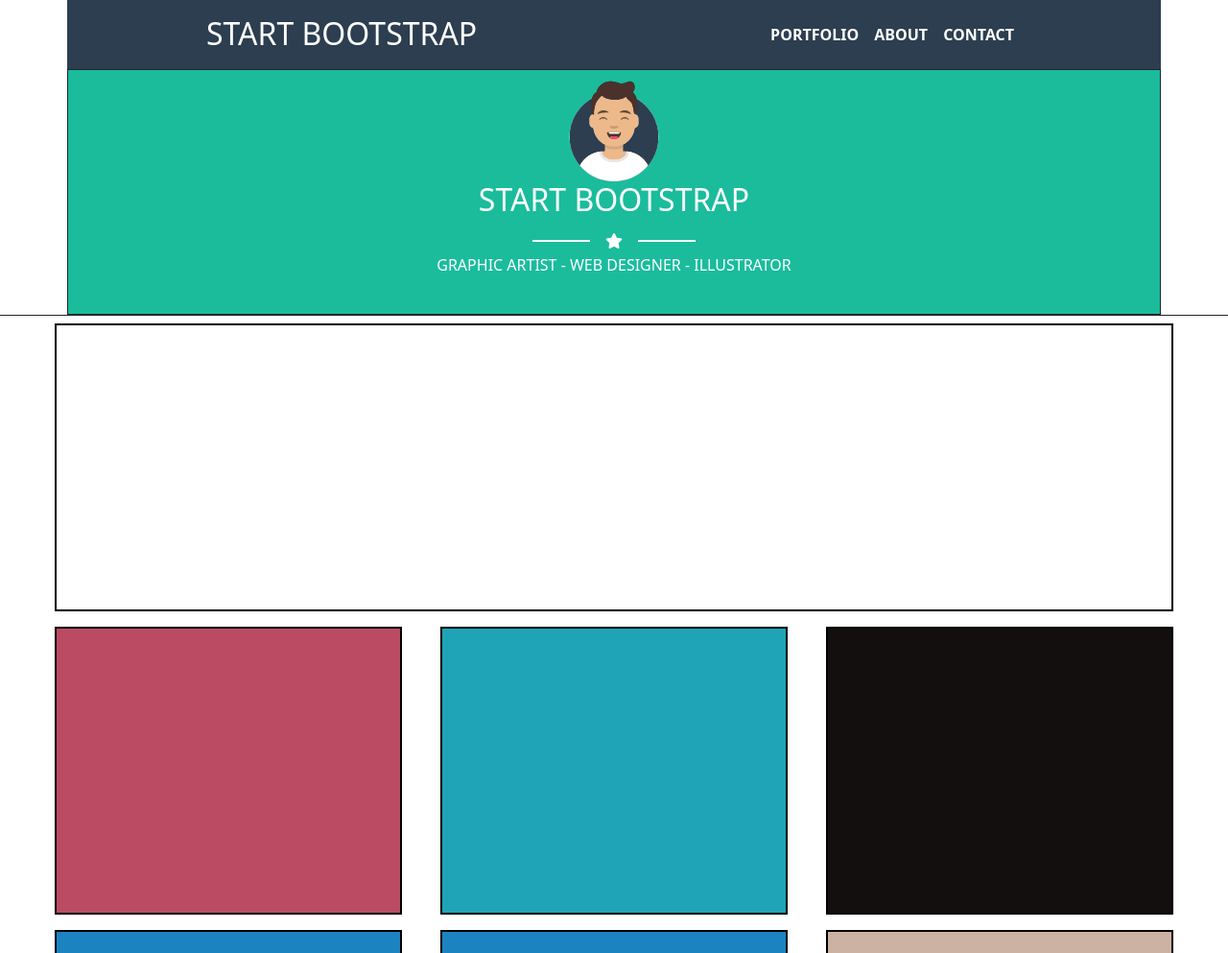
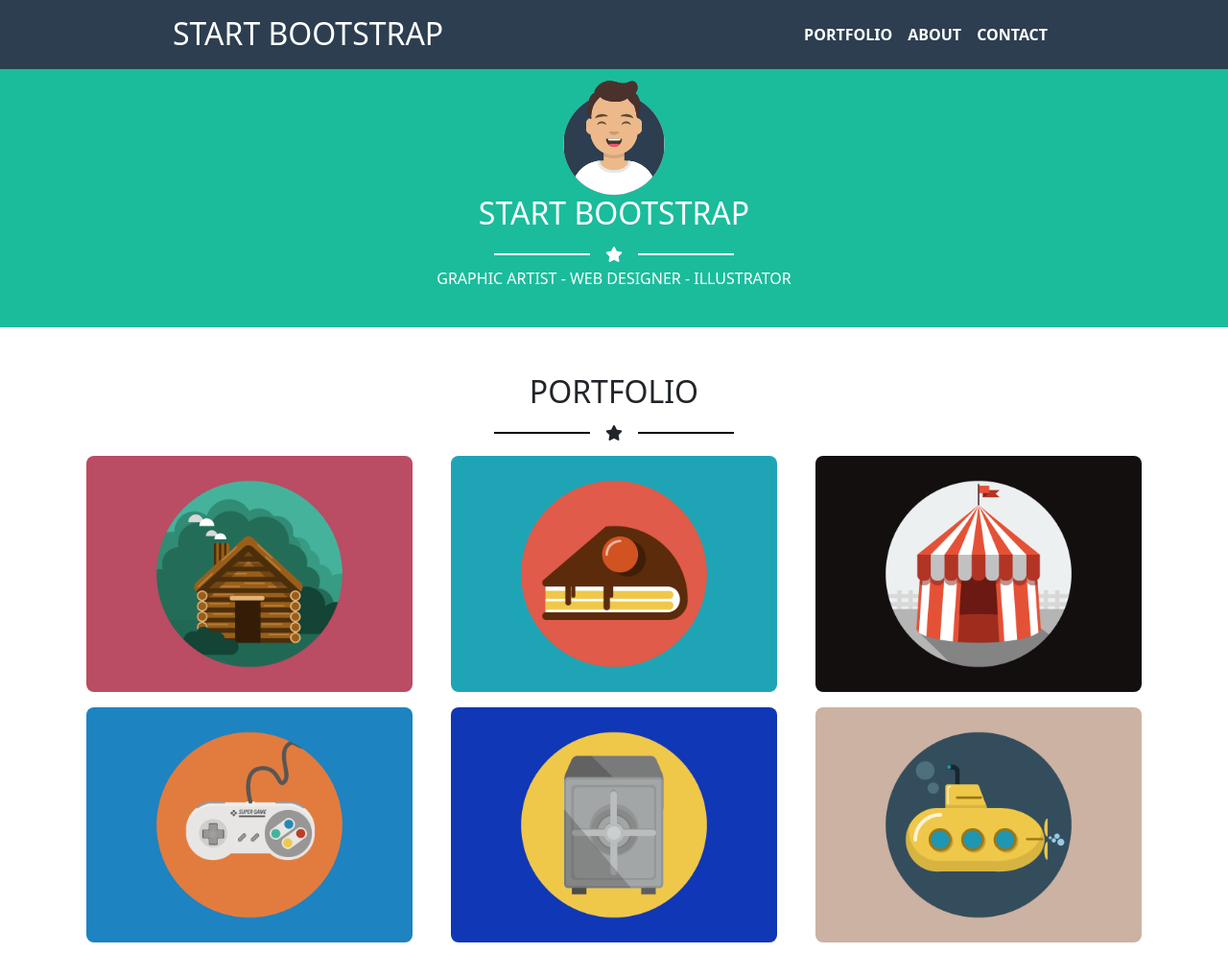
Before and after one commit to Fabio9494/html-css-bootstrap-freelancer, a plain HTML site: page index.html in a window 1280 px wide. Shown: the top 993 px of the page at 96% size. Drawn offline with nearby package versions, Linux system fonts and the light colour scheme.

Commit message:
add second row

```diff
--- a/css/style.css
+++ b/css/style.css
@@ -7,13 +7,8 @@
 .content-header{
     height: 50px;
     background-color: #2C3E50;
-    border: 2px black solid;
 }
 
-.content{
-    height: 300px;
-    border: 2px black solid;
-}
 
 .content-footer{
     height: 200px;
@@ -26,18 +21,32 @@
 
 .star:before {
     content: "";
-    width: 60px;
+    width: 100px;
     height: 2px;
     background: #ffffff;
-
   }
 
 .star:after {
     content: "";
-    width: 60px;
+    width: 100px;
     height: 2px;
     background: #ffffff;
   }
+
+ .star-b:before {
+    content: "";
+    width: 100px;
+    height: 2px;
+    background: black;
+  }
+
+.star-b:after {
+    content: "";
+    width: 100px;
+    height: 2px;
+    background: black;
+  }
+
 
 .bg-2C3E50{
     background-color: #2C3E50;
--- a/index.html
+++ b/index.html
@@ -12,7 +12,7 @@
     <!-- header -->
     <!-- header -->
     <header>
-        <div class="container bg-2C3E50">
+        <div class="container-fluid bg-2C3E50">
             <div class="row color-white">
                 <div class="col-12">
                     <div class="pt-3 d-flex justify-content-between text-white">
@@ -34,8 +34,8 @@
 
     <!-- main -->
     <main>
-        <div class="container">
-            <div class="row border border-dark px-5 bg-1ABC9C">
+        <div class="container-fluid">
+            <div class="row px-5 bg-1ABC9C">
                     <div class="col-12 text-white">
                     <div class="m-2 bg-1ABC9C mx-auto pb-4">
                         <div class="width-10">
@@ -49,30 +49,46 @@
             </div>
         </div>
 
-            <div class="row border border-dark px-5">
+        <div class="container mb-5">
+            <div class="row">
                 <div class="col-12">
-                  <div class="content m-2 bg-white"></div>
+                  <div class="mt-5">
+                      <h2 class="d-flex justify-content-center">PORTFOLIO</h2>
+                      <div class=" d-flex justify-content-center align-items-center star-b"><i class="mx-2 fa-solid fa-star p-2"></i></div>
+                  </div>
                 </div>
                 <div class="col-12 col-md-6 col-lg-4 ">
-                  <div class="content m-2 bg-BA4B63"></div>
+                  <div class=" m-2">
+                    <img class="img-fluid rounded-3" src="./img/cabin.png" alt="">
+                  </div>
                 </div>
                 <div class="col-12 col-md-6 col-lg-4 ">
-                  <div class="content m-2 bg-1EA4B6"></div>
+                  <div class=" m-2">
+                    <img class="img-fluid rounded-3" src="./img/cake.png" alt="">
+                  </div>
                 </div>
                 <div class="col-12 col-md-6 col-lg-4 ">
-                  <div class="content m-2 bg-140F0F"></div>
+                  <div class=" m-2">
+                    <img class="img-fluid rounded-3" src="./img/circus.png" alt="">
+                  </div>
                 </div>
                 <div class="col-12 col-md-6 col-lg-4 ">
-                  <div class="content m-2 bg-1C83C1"></div>
+                  <div class=" m-2">
+                    <img class="img-fluid rounded-3" src="./img/game.png" alt="">
+                  </div>
                 </div>
                 <div class="col-12 col-md-6 col-lg-4 ">
-                  <div class="content m-2 bg-1C83C1"></div>
+                  <div class=" m-2">
+                    <img class="img-fluid rounded-3" src="./img/safe.png" alt="">
+                  </div>
                 </div>
                 <div class="col-12 col-md-6 col-lg-4 ">
-                  <div class="content m-2 bg-CCB2A3"></div>
+                  <div class=" m-2">
+                    <img class="img-fluid rounded-3" src="./img/submarine.png" alt="">
+                  </div>
                 </div>
             </div>
-
+        </div>
             <div class="row border border-dark px-5 bg-1ABC9C">
                 <div class="col-12">
                     <div class="content m-2 bg-1ABC9C"></div>
```
Lines whose indentation alone changed are shown as unchanged.
